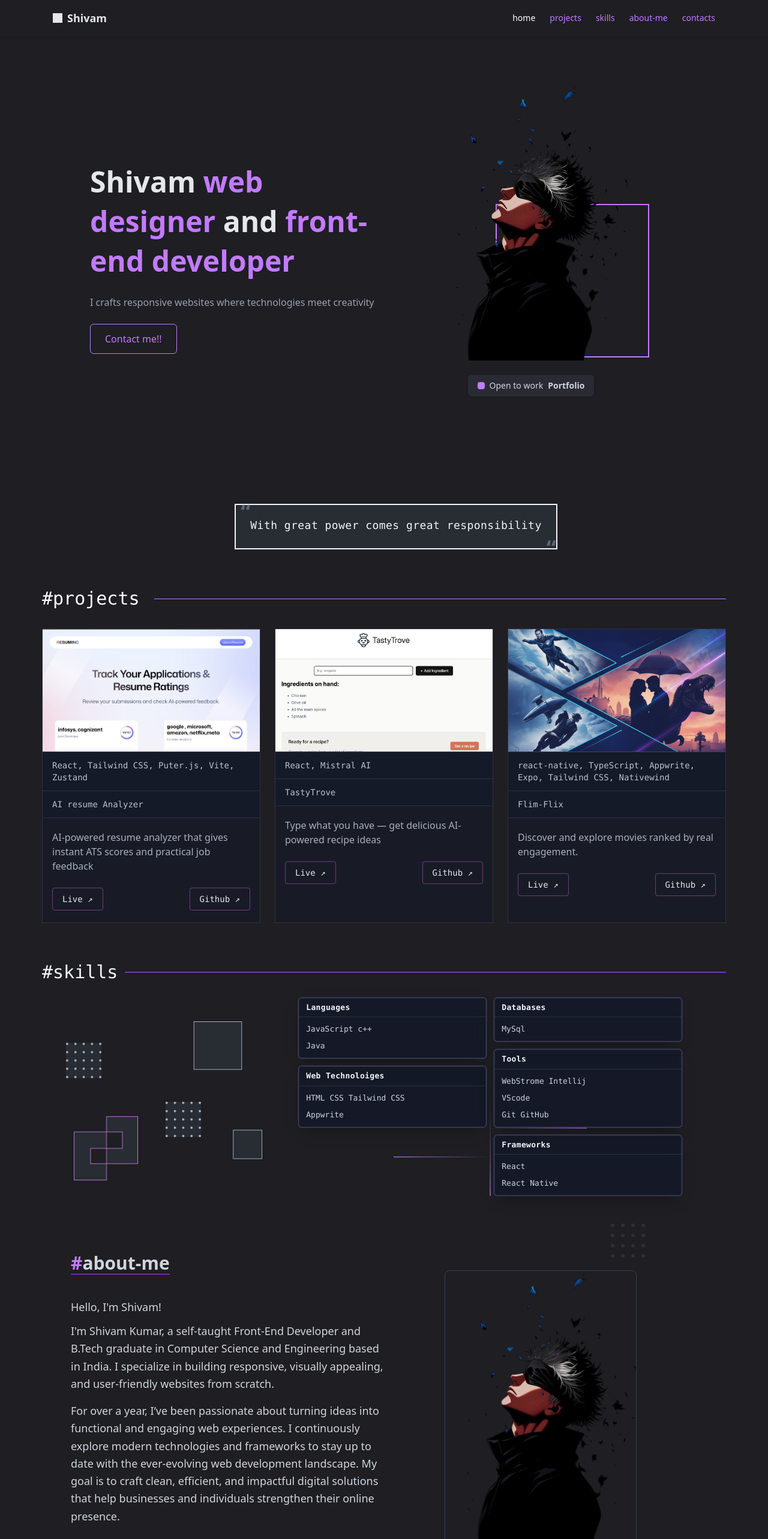
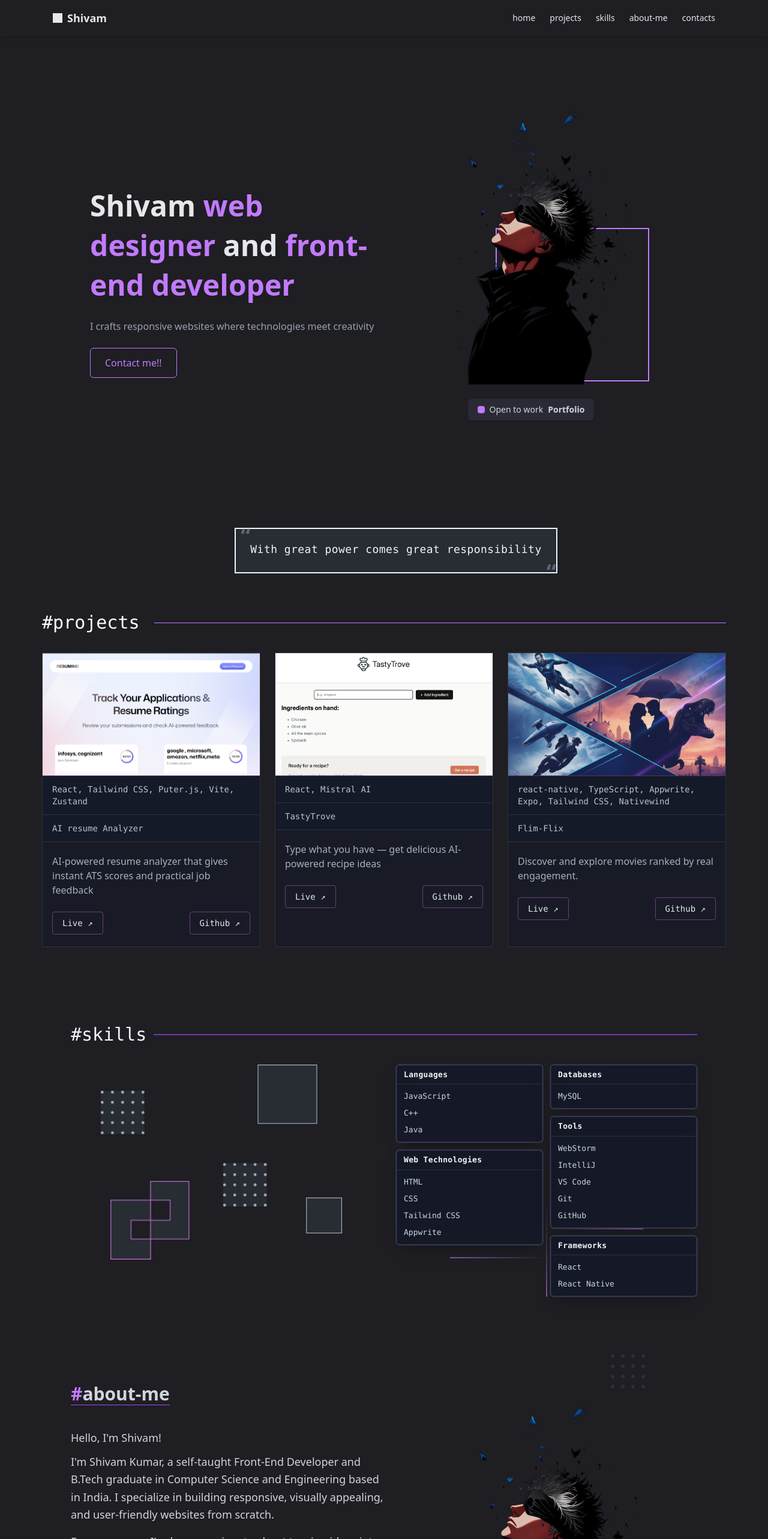
Before and after one commit to Shivamkr0724/Portfolio-website-, a React (Vite) app: page / in a window 1280 px wide. Shown: the top 2566 px of the page at 60% size. Built offline with nearby package versions, Linux system fonts and the light colour scheme.

Commit message:
optimise for mobile devices

```diff
--- a/package.json
+++ b/package.json
@@ -11,6 +11,7 @@
   },
   "dependencies": {
     "@tailwindcss/vite": "^4.1.14",
+    "lucide-react": "^0.545.0",
     "react": "^19.1.1",
     "react-dom": "^19.1.1",
     "react-icons": "^5.5.0",
--- a/src/components/AboutSection.jsx
+++ b/src/components/AboutSection.jsx
@@ -36,13 +36,13 @@ const AboutSection = () => {
         </button>
       </div>
 
-      {/* Right Image */}
-      <div className="w-full md:w-1/2 mt-10 md:mt-0 flex items-center justify-center z-10">
+      {/* Right Image — hidden on mobile */}
+      <div className="hidden md:flex w-full md:w-1/2 mt-10 md:mt-0 items-center justify-center z-10">
         <div className="w-80 h-auto flex items-center justify-center">
           <img
             src={hero}
             alt="Hero"
-            className="w-80 md:w-[40vw] h-auto object-cover rounded-lg border border-gray-700"
+            className="w-80 md:w-[40vw] h-auto object-cover rounded-lg"
           />
         </div>
       </div>
--- a/src/components/Hero.jsx
+++ b/src/components/Hero.jsx
@@ -5,7 +5,7 @@ const Hero = () => {
     <>
      <section
       id="hero"
-      className="min-h-screen flex flex-col md:flex-row items-center justify-center px-6 md:px-20 bg-[#1E1E23] text-gray-200"
+      className="min-h-screen flex flex-col mt-10 md:flex-row items-center justify-center px-6 md:px-20 bg-[#1E1E23] text-gray-200"
     >
       {/* Left Content */}
       <div className="flex-1 pt-15 text-center md:text-left space-y-6">
--- a/src/components/Navbar.jsx
+++ b/src/components/Navbar.jsx
@@ -1,39 +1,90 @@
-import React from 'react'
+import React, { useState } from "react";
+import { Menu, X } from "lucide-react"; // For hamburger and close icons (install with: npm i lucide-react)
 
 const Navbar = () => {
+  const [isOpen, setIsOpen] = useState(false);
+
+  const handleToggle = () => setIsOpen(!isOpen);
+  const handleLinkClick = () => setIsOpen(false);
+
   return (
     <nav className="w-full fixed top-0 left-0 bg-[#1E1E23] text-gray-200 shadow-md z-50">
-         <div className="max-w-6xl mx-auto px-6 py-4 flex justify-between items-center">
-
+      <div className="max-w-6xl mx-auto px-6 py-4 flex justify-between items-center">
         {/* Logo */}
         <div className="flex items-center space-x-2">
-          {/* Dummy square icon */}
           <div className="w-4 h-4 bg-gray-200"></div>
           <span className="font-bold text-lg">Shivam</span>
         </div>
 
-        {/* Nav Links */}
-        <ul className="flex space-x-6 text-sm font-medium">
+        {/* Desktop Nav Links */}
+        <ul className="hidden md:flex space-x-6 text-sm font-medium">
           <li>
-            <a href="#hero" className="text-white">home</a>
+            <a href="#hero" className="hover:text-purple-400 transition">home</a>
           </li>
           <li>
-            <a href="#projects" className="text-purple-400 hover:text-white">projects</a>
+            <a href="#projects" className="hover:text-purple-400 transition">projects</a>
           </li>
           <li>
-            <a href="#skills" className="text-purple-400 hover:text-white">skills</a>
+            <a href="#skills" className="hover:text-purple-400 transition">skills</a>
           </li>
           <li>
-            <a href="#about" className="text-purple-400 hover:text-white">about-me</a>
+            <a href="#about" className="hover:text-purple-400 transition">about-me</a>
           </li>
           <li>
-            <a href="#contacts" className="text-purple-400 hover:text-white">contacts</a>
+            <a href="#contacts" className="hover:text-purple-400 transition">contacts</a>
           </li>
         </ul>
 
+        {/* Mobile Menu Button */}
+        <button
+          onClick={handleToggle}
+          className="md:hidden text-gray-200 focus:outline-none"
+        >
+          {isOpen ? <X size={24} /> : <Menu size={24} />}
+        </button>
       </div>
+
+      {/* Mobile Sidebar */}
+      <div
+        className={`fixed top-0 right-0 h-full w-3/4 sm:w-1/2 bg-[#1E1E23] border-l border-purple-400/30 transform transition-transform duration-300 ease-in-out z-40 ${
+          isOpen ? "translate-x-0" : "translate-x-full"
+        }`}
+      >
+        <div className="flex justify-between items-center px-6 py-4 border-b border-slate-700">
+          <span className="font-bold text-lg text-white">Menu</span>
+          <button onClick={handleToggle} className="text-gray-200">
+            <X size={24} />
+          </button>
+        </div>
+
+        <ul className="flex flex-col px-6 py-6 space-y-5 text-lg font-medium">
+          <li>
+            <a onClick={handleLinkClick} href="#hero" className="hover:text-purple-400 transition">home</a>
+          </li>
+          <li>
+            <a onClick={handleLinkClick} href="#projects" className="hover:text-purple-400 transition">projects</a>
+          </li>
+          <li>
+            <a onClick={handleLinkClick} href="#skills" className="hover:text-purple-400 transition">skills</a>
+          </li>
+          <li>
+            <a onClick={handleLinkClick} href="#about" className="hover:text-purple-400 transition">about-me</a>
+          </li>
+          <li>
+            <a onClick={handleLinkClick} href="#contacts" className="hover:text-purple-400 transition">contacts</a>
+          </li>
+        </ul>
+      </div>
+
+      {/* Overlay background when menu open */}
+      {isOpen && (
+        <div
+          onClick={handleToggle}
+          className="fixed inset-0 bg-black/50 backdrop-blur-sm z-30 md:hidden"
+        />
+      )}
     </nav>
-  )
-}
+  );
+};
 
-export default Navbar
+export default Navbar;
--- a/src/components/Projects.jsx
+++ b/src/components/Projects.jsx
@@ -24,7 +24,7 @@ const projects = [
     excerpt: "Discover and explore movies ranked by real engagement.",
     image: porjectThree,
     gitHubLink: "https://github.com/Shivamkr0724/Movie_app",
-    LiveLink: "",
+    LiveLink: "https://github.com/Shivamkr0724/Movie_app",
   },
 ];
 
--- a/src/components/Skills.jsx
+++ b/src/components/Skills.jsx
@@ -1,4 +1,5 @@
-import skillDedsign from "../assets/image/Group36.png"
+import skillDedsign from "../assets/image/Group36.png";
+
 /* compact glass-neon card */
 function MiniCard({ title, lines = [] }) {
   return (
@@ -26,60 +27,55 @@ function MiniLadder({ className = "" }) {
   );
 }
 
-
 const Skills = () => {
   return (
-    <section id="skills">
-         <div className="flex items-center gap-3 mb-6">
-        <h2 className="font-mono text-3xl text-slate-100">#skills</h2>
+    <section id="skills" className="px-6 md:px-12 py-16 text-slate-300">
+      {/* Title */}
+      <div className="flex items-center gap-3 mb-8">
+        <h2 className="font-mono text-2xl md:text-3xl text-slate-100">#skills</h2>
         <div className="h-[2px] bg-purple-500/60 flex-1" />
       </div>
-      <div className="flex gap-5">
-        <div className=" p-10 w-2/5]">
-            <img src={skillDedsign} alt="art" />
-        </div>
-        <div className="w-2/3">
-            <aside className=" max-w-[640px] relative" /* 50% width */>
-      {/* title row */}
-      {/* ladder */}
-      <MiniLadder className="hidden md:block" />
 
-      {/* compact grid that mirrors Figma spacing */}
-      <div className="grid grid-cols-2 gap-3 relative z-10">
-        {/* left column */}
-        <div className="space-y-3">
-          <MiniCard
-            title="Languages"
-            lines={["JavaScript c++", "Java"]}
-          />
-          <MiniCard
-            title="Web Technoloiges"
-            lines={["HTML  CSS  Tailwind CSS", "Appwrite"]}
+      {/* Responsive layout */}
+      <div className="flex flex-col md:flex-row items-center md:items-start gap-10">
+        {/* Left image */}
+        <div className="flex justify-center md:w-1/2">
+          <img
+            src={skillDedsign}
+            alt="art"
+            className="w-4/5 max-w-[350px] md:max-w-[500px] object-contain"
           />
         </div>
 
-        {/* right column */}
+        {/* Right cards section */}
+        <div className="w-full md:w-1/2">
+          <aside className="max-w-[640px] mx-auto relative">
+            <MiniLadder className="hidden md:block" />
+            <div className="grid grid-cols-1 sm:grid-cols-2 gap-3 relative z-10">
+              {/* Left column */}
               <div className="space-y-3">
+                <MiniCard title="Languages" lines={["JavaScript", "C++", "Java"]} />
                 <MiniCard
-            title="Databases"
-            lines={["MySql"]}
+                  title="Web Technologies"
+                  lines={["HTML", "CSS", "Tailwind CSS", "Appwrite"]}
                 />
+              </div>
+
+              {/* Right column */}
+              <div className="space-y-3">
+                <MiniCard title="Databases" lines={["MySQL"]} />
                 <MiniCard
                   title="Tools"
-            lines={["WebStrome  Intellij", "VScode", "Git GitHub"]}
+                  lines={["WebStorm", "IntelliJ", "VS Code", "Git", "GitHub"]}
                 />
-          <MiniCard
-            title="Frameworks"
-            lines={["React  ", "React Native"]}
-          />
+                <MiniCard title="Frameworks" lines={["React", "React Native"]} />
               </div>
             </div>
           </aside>
         </div>
       </div>
     </section>
+  );
+};
 
-  )
-}
-
-export default Skills
+export default Skills;
```
Also changed, not shown: 1 other file (tests, documents, lock files or other folders). Lines whose indentation alone changed are shown as unchanged.
